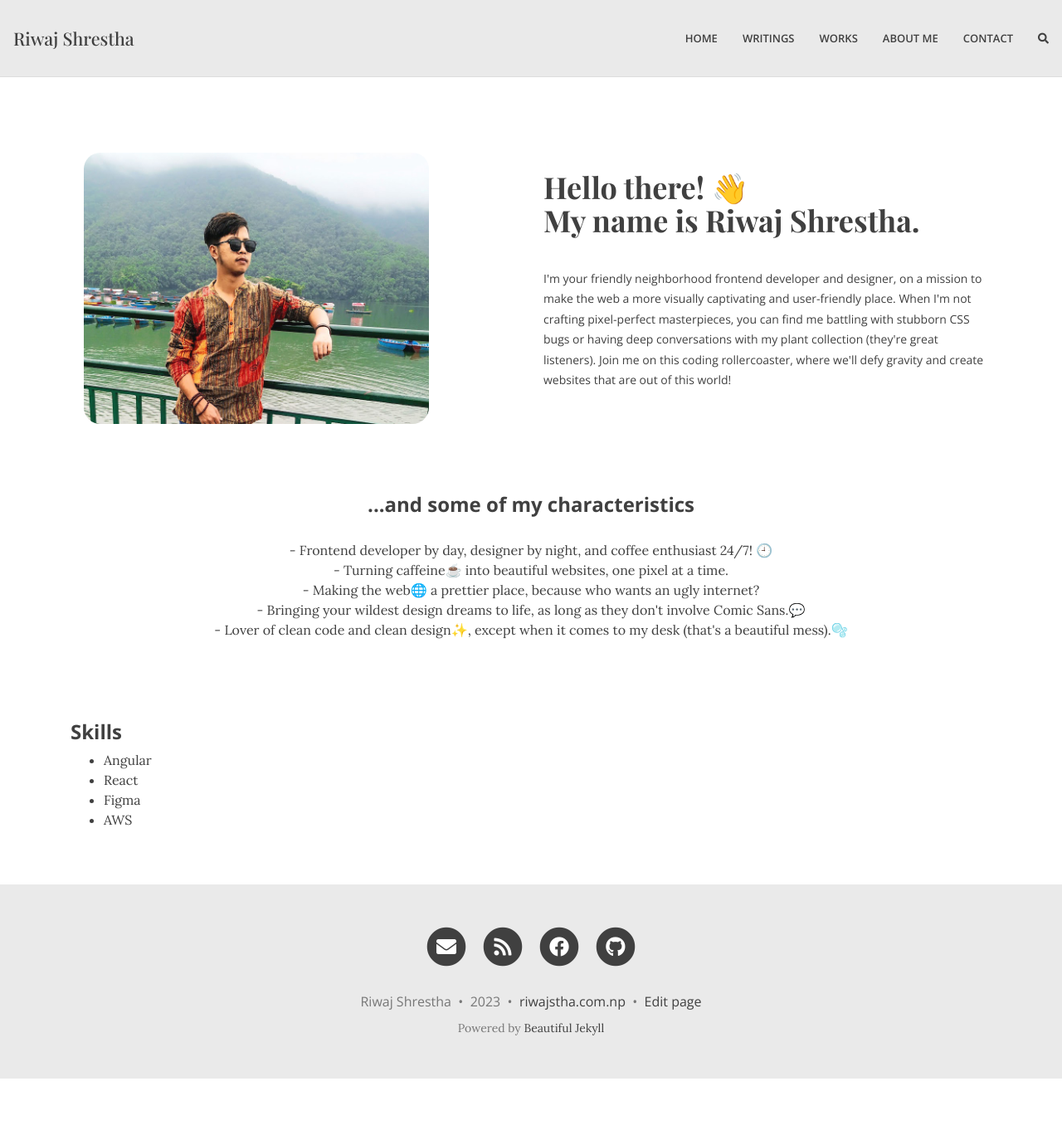
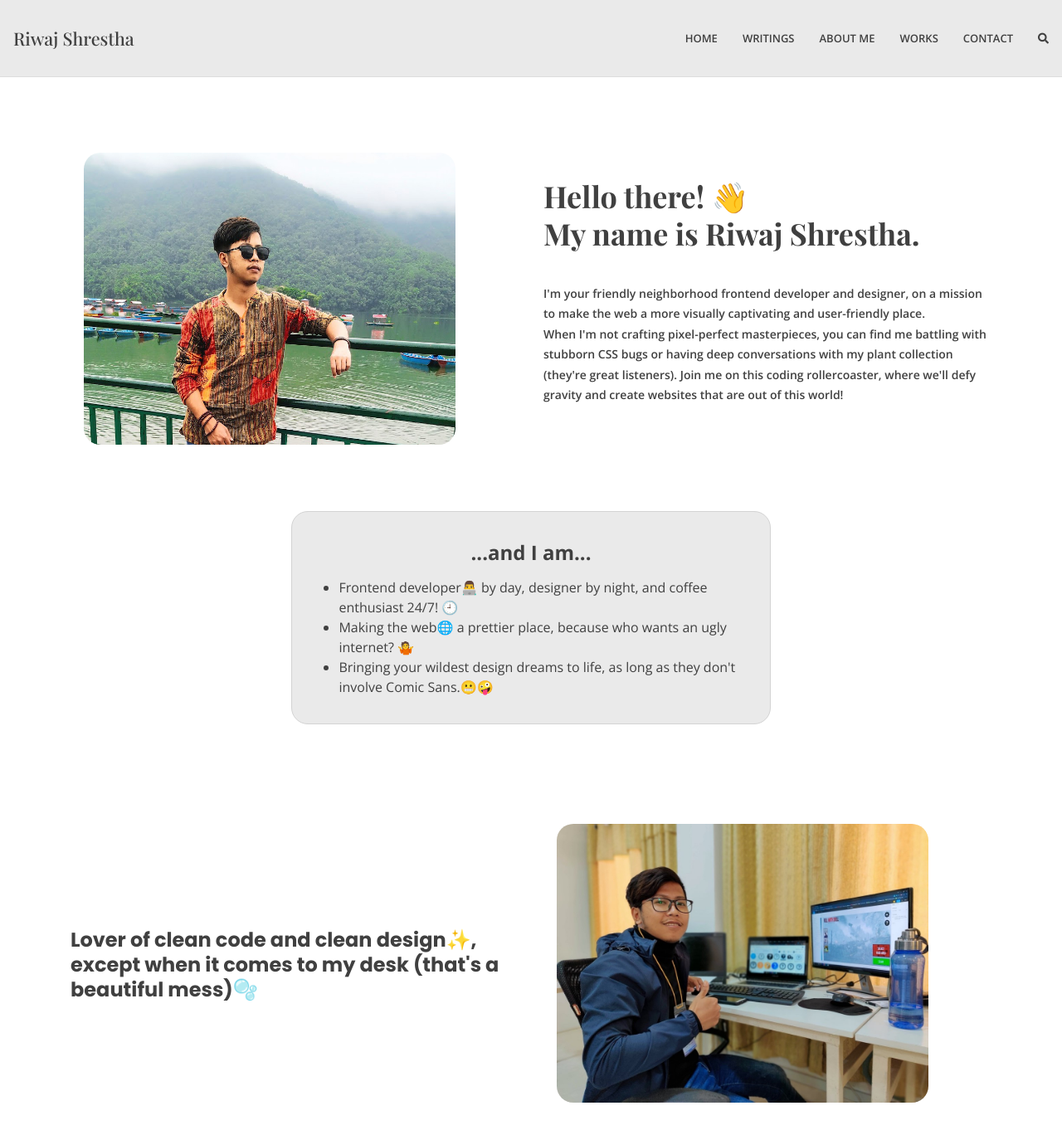
Before and after one commit to Riwaj-shrestha/riwaj-blog-jekyll, a Jekyll site: the page built from _pages/aboutme.md, in a window 1280 px wide and 1400 px high. Shown: the top 1368 px of the window at 83% size. Built offline with Jekyll 4.4.1, drawn with Linux system fonts in a browser that asks for light colours; nearby versions of some CDN libraries; some web fonts are replaced; comment, search, counter and statistics services are not loaded; some of the changed text lies outside the part shown.

Commit message:
Updates search design and about me design

```diff
--- a/_config.yml
+++ b/_config.yml
@@ -24,8 +24,8 @@
 navbar-links:
   Home: "/"
   Writings: "posts"
+  About Me: "aboutme"
   Works: "works"
-  About Me: "aboutme"
   Contact: "contact"
 #  Resources:
 #    - Beautiful Jekyll: "https://beautifuljekyll.com"
--- a/_includes/search.html
+++ b/_includes/search.html
@@ -3,7 +3,7 @@
 <div id="beautifuljekyll-search-overlay">
 
   <div id="nav-search-exit" title="Exit search">✕</div>
-  <input type="text" id="nav-search-input" placeholder="Search">
+  <input type="text" id="nav-search-input" placeholder="Search...">
   <ul id="search-results-container"></ul>
 
   <script src="https://unpkg.com/simple-jekyll-search@latest/dest/simple-jekyll-search.min.js"></script>
--- a/_layouts/about-me.html
+++ b/_layouts/about-me.html
@@ -2,7 +2,8 @@
 layout: base
 ---
 
-<div class="{% if page.full-width %} container-fluid {% else %} container-md {% endif %}" style="margin-top: 10rem" role="main">
+<div class="{% if page.full-width %} container-fluid {% else %} container-md {% endif %}" style="margin-top: 10rem"
+     role="main">
     <div class="row">
         <div class="col-12 col-md-6">
             <img src="../assets/img/riwaj-about-2.jpg" alt="Riwaj Image About" class="about-img">
@@ -14,37 +15,61 @@
                     My name is Riwaj Shrestha.
                 </h1>
                 <p style="font-family: 'Open Sans', 'Helvetica Neue', Helvetica, Arial, sans-serif; line-height: 1.75;
-    font-size: 0.875rem;">
-                    I'm your friendly neighborhood frontend developer and designer, on a mission to make the web a more visually captivating and user-friendly place.
-                    When I'm not crafting pixel-perfect masterpieces, you can find me battling with stubborn CSS bugs or having deep conversations with my plant collection (they're great listeners).
-                    Join me on this coding rollercoaster, where we'll defy gravity and create websites that are out of this world!
+    font-size: 0.875rem; font-weight: 600">
+                    I'm your friendly neighborhood frontend developer and designer, on a mission to make the web a more
+                    visually captivating and user-friendly place.
+                    <br>
+                    When I'm not crafting pixel-perfect masterpieces, you can find me battling with stubborn CSS bugs or
+                    having deep conversations with my plant collection (they're great listeners).
+                    Join me on this coding rollercoaster, where we'll defy gravity and create websites that are out of
+                    this world!
                 </p>
             </div>
 
         </div>
     </div>
-    <div class="row mt-5">
+    <div class="row py-5">
         <div class="col-12">
-            <h3 style="text-align: center">...and some of my characteristics</h3>
-            <p style="text-align: center">
-                - Frontend developer by day, designer by night, and coffee enthusiast 24/7! 🕘  <br>
-                - Turning caffeine☕ into beautiful websites, one pixel at a time. <br>
-                - Making the web🌐 a prettier place, because who wants an ugly internet? <br>
-                - Bringing your wildest design dreams to life, as long as they don't involve Comic Sans.💬 <br>
-                - Lover of clean code and clean design✨, except when it comes to my desk (that's a beautiful mess).🫧
-            </p>
+            <div class="and-i-am">
+                <h3 style="text-align: center">...and I am...</h3>
+                <ul style="font-family: 'Open sans', sans-serif; margin-top: 1rem">
+                    <li>Frontend developer👨‍💻 by day, designer by night, and coffee enthusiast 24/7! 🕘</li>
+                    <li>Making the web🌐 a prettier place, because who wants an ugly internet? 🤷</li>
+                    <li>Bringing your wildest design dreams to life, as long as they don't involve Comic Sans.😬🤪</li>
+
+                </ul>
+            </div>
         </div>
     </div>
 
-    <div class="row mt-5">
+    <div class="row py-5">
+        <div class="col-12 col-md-6">
+            <div class="intro__wrapper">
+                <h3 class="about-intro-2">
+                    Lover of clean code and clean design✨, except when it comes to my desk (that's a beautiful mess)🫧
+                </h3>
+            </div>
+        </div>
+        <div class="col-12 col-md-6">
+            <img src="../assets/img/riwaj-about-3.jpg" alt="Riwaj Image About" class="about-img">
+        </div>
+
+    </div>
+
+    <div class="row py-5">
         <div class="col-12">
-            <h3 >Skills</h3>
-            <ul>
-                <li>Angular</li>
-                <li>React</li>
-                <li>Figma</li>
-                <li>AWS</li>
-            </ul>
+            <div class="skill-wrap">
+                <h3 style="text-align: center">My Skills</h3>
+                <ul class="skills-list">
+                    <li>Angular <img src="https://cdn3.emoji.gg/emojis/6573_angular.png" alt="angular"></li>
+                    <li>React <img src="https://cdn3.emoji.gg/emojis/3203-reactjs.png" alt="reactjs"></li>
+                    <li>Figma 🤷</li>
+                    <li>Photoshop <img src="https://cdn3.emoji.gg/emojis/6030-photoshop.png" alt="Photoshop"></li>
+                    <li>HTML<img src="https://cdn3.emoji.gg/emojis/HTML.png" alt="HTML"></li>
+                    <li>CSS <img src="https://cdn3.emoji.gg/emojis/css.png" alt="css"></li>
+                    <li>JS <img src="https://cdn3.emoji.gg/emojis/8009-java-js.png" alt="Java_Js"></li>
+                </ul>
+            </div>
         </div>
     </div>
 </div>
--- a/_layouts/base.html
+++ b/_layouts/base.html
@@ -9,6 +9,7 @@
   - "https://fonts.googleapis.com/css?family=Lora:400,700,400italic,700italic"
   - "https://fonts.googleapis.com/css?family=Open+Sans:300italic,400italic,600italic,700italic,800italic,400,300,600,700,800"
   - "https://fonts.googleapis.com/css2?family=Fira+Sans+Condensed:wght@400;500;600;700&display=swap"
+  - "https://fonts.googleapis.com/css2?family=Poppins:wght@300;400;500;600;700;800&display=swap"
   - "https://fonts.googleapis.com/css?family=Playfair+Display:ital,wght@0,400;0,500;0,600;0,700;0,800;1,400;1,500;1,600;1,700;1,800&display=swap"
 common-ext-js:
   - href: "https://code.jquery.com/jquery-3.5.1.slim.min.js"
--- a/assets/css/beautifuljekyll.css
+++ b/assets/css/beautifuljekyll.css
@@ -1077,7 +1077,6 @@
   right: 0;
   top: 0;
   bottom: 0;
-  text-align: center;
   padding: 1rem;
 }
 #nav-search-exit {
@@ -1087,7 +1086,7 @@
   right: 25%;
   margin-right: 2rem;
   color: #555;
-  font-size: 2rem;
+  font-size: 1.2rem;
   line-height: 2rem;
   font-weight: bold;
 }
@@ -1095,39 +1094,24 @@
   color: #000;
 }
 #nav-search-input {
-  text-align: center;
   background: #e7edee;
   margin: auto;
   display: block;
-  font-size: 2rem;
+  font-size: 1.25rem;
+  font-family: 'Poppins', sans-serif;
   width: 50%;
   transition: width 300ms ease;
   color: #222;
-  border-radius: 5rem;
+  border-radius: 12px;
   outline: none;
   border: none;
-  padding: 0 3rem;
+  padding: 10px 3rem;
 }
-@media (max-width: 1199px) {
-  #nav-search-input {
-    width: 75%;
-  }
-  #nav-search-exit {
-    right: 12.5%;
-  }
-}
-@media (max-width: 767px) {
-  #nav-search-input {
-    width: 100%;
-  }
-  #nav-search-exit {
-    right: 0;
-  }
-}
+
 #nav-search-input:focus {
   background: #f3f8fe;
-  box-shadow: 0px 0.15rem 1rem #e7f4ff;
-  outline: none;
+  /*box-shadow: 0px 0.15rem 1rem #e7f4ff;*/
+  outline: #e7f4ff;
 }
 
 #nav-search-input::placeholder {
@@ -1136,19 +1120,27 @@
 
 #search-results-container {
   list-style: none;
+  font-family: 'Poppins', sans-serif;
   padding-left: unset;
+  width: 50%;
+  margin: 0 auto;
   margin-top: 1.5rem;
-  color: #fff;
-  font-size: 1.5rem;
+  background: #FFFFFF;
+  font-size: 1rem;
   max-height: calc(100vh - 6.5rem);
+  border-radius: 12px;
   overflow-y: auto;
 }
+
+#search-results-container li {
+  padding: 8px 16px;
+}
 #search-results-container a {
-  color: #fff;
+  color: #777;
   text-decoration: none;
 }
 #search-results-container a:hover {
-  color: #fff;
+  /*color: #fff;*/
   text-decoration: underline;
 }
 
@@ -1157,6 +1149,23 @@
 }
 #nav-search-text {
   display: none;
+}
+
+@media (max-width: 1199px) {
+  #nav-search-input, #search-results-container {
+    width: 75%;
+  }
+  #nav-search-exit {
+    right: 12.5%;
+  }
+}
+@media (max-width: 767px) {
+  #nav-search-input, #search-results-container {
+    width: 100%;
+  }
+  #nav-search-exit {
+    right: 0;
+  }
 }
 
 @media (max-width: 1199px) {
@@ -1169,7 +1178,8 @@
 }
 
 .about-img {
-  width: 26rem;
+  width: 90%;
+  max-width: 28rem;
   margin: 1rem;
   margin-top: 1.5rem;
   border-radius: 20px;
@@ -1177,6 +1187,12 @@
 
 .about-intro {
   font-family: 'Playfair Display',serif;
+  line-height: 1.25;
+}
+
+.about-intro-2 {
+  font-family: 'Poppins', sans-serif;
+  line-height: 1.25;
 }
 
 .intro__wrapper {
@@ -1185,3 +1201,49 @@
   justify-content: center;
   flex-direction: column;
 }
+
+.and-i-am {
+  background-color: #EAEAEA;
+}
+
+.and-i-am, .skill-wrap {
+  margin-top: 1rem;
+  margin-left: auto;
+  margin-right: auto;
+  width: 52%;
+  padding: 1rem;
+  border: 1px solid lightgray;
+  border-radius: 20px;
+}
+
+.skills-list {
+  font-family: 'Open sans', sans-serif;
+  margin-top: 2rem;
+  -webkit-column-count: 2;  /* Chrome/Opera, Safari */
+  -moz-column-count: 2; /* Mozilla Firefox */
+  column-count: 2;
+  list-style: inside;
+
+}
+
+.skills-list li {
+  margin-bottom: 1rem;
+  font-weight: 600;
+}
+
+.skills-list li img {
+  /*width: 22px;*/
+  height: 22px;
+}
+
+@media (max-width: 768px) {
+  .and-i-am, .skill-wrap {
+    margin-top: 1rem;
+    margin-left: auto;
+    margin-right: auto;
+    width: 100%;
+    padding: 1rem;
+    border: 1px solid lightgray;
+    border-radius: 20px;
+  }
+}
```
Also changed, not shown: assets/img/riwaj-about-3.jpg (added), 14 other files.
